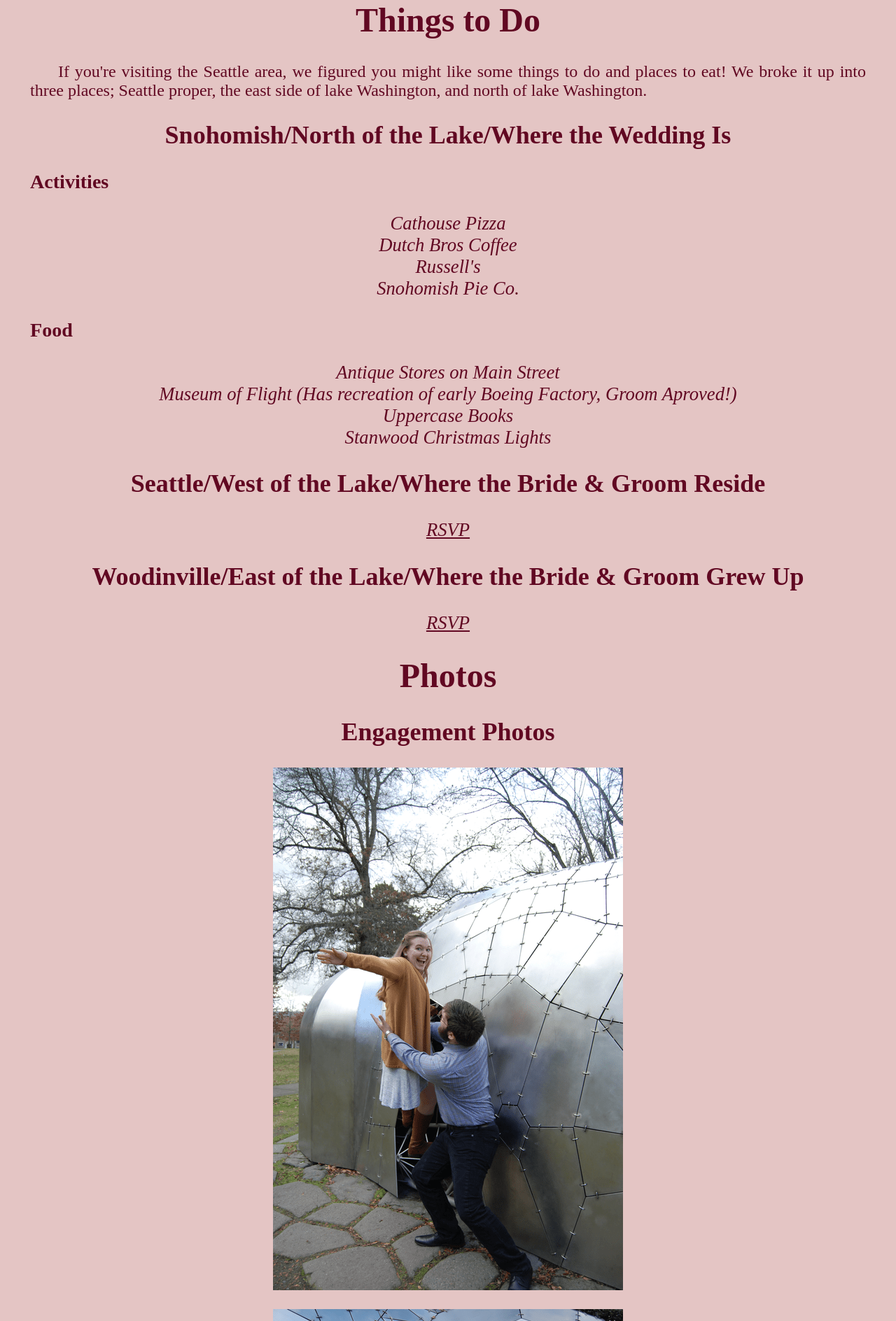
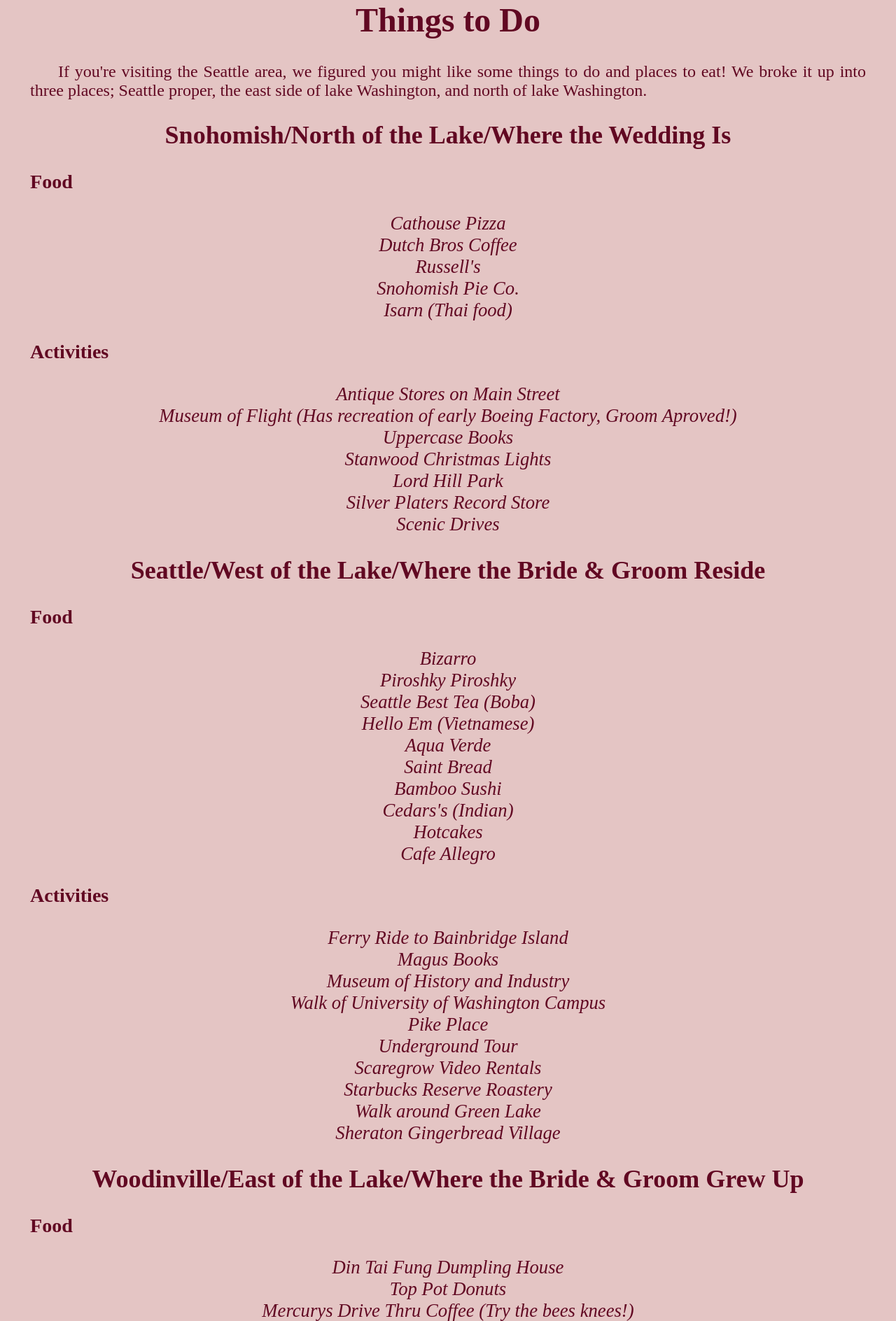
Before and after one commit to Leviticoos/leviticusrhoden, a PHP site: page /wedding.php in a window 1280 px wide. Shown: the part 3064-4952 px from the top of the page at 70% size. Run offline with PHP 8.4, Linux system fonts and the light colour scheme.

Commit message:
Finished things-to-do list

```diff
--- a/wedding.php
+++ b/wedding.php
@@ -81,33 +81,74 @@ Things to Do
 <h2>
   Snohomish/North of the Lake/Where the Wedding Is
 </h2>
-<h3>Activities</h3>
+<h3>Food</h3>
 <dl>
 <dt style="font-size: 20pt;"><address>Cathouse Pizza</address></dt>
 <dt style="font-size: 20pt;"><address>Dutch Bros Coffee</address></dt>
 <dt style="font-size: 20pt;"><address>Russell's</address></dt>
 <dt style="font-size: 20pt;"><address>Snohomish Pie Co.</address></dt>
+<dt style="font-size: 20pt;"><address>Isarn (Thai food)</address></dt>
 </dl>
-<h3>Food</h3>
+<h3>Activities</h3>
 <dt style="font-size: 20pt;"><address>Antique Stores on Main Street</address></dt>
 <dt style="font-size: 20pt;"><address>Museum of Flight (Has recreation of early Boeing Factory, Groom Aproved!)</address></dt>
 <dt style="font-size: 20pt;"><address>Uppercase Books</address></dt>
 <dt style="font-size: 20pt;"><address>Stanwood Christmas Lights</address></dt>
+<dt style="font-size: 20pt;"><address>Lord Hill Park</address></dt>
+<dt style="font-size: 20pt;"><address>Silver Platers Record Store</address></dt>
+<dt style="font-size: 20pt;"><address>Scenic Drives</address></dt>
 </dl>
 
 <h2>
   Seattle/West of the Lake/Where the Bride & Groom Reside
 </h2>
 <dl>
-<dt style="font-size: 20pt;"><address><a href="#rsvp">RSVP</a></address></dt>
+<h3>Food</h3>
+<dt style="font-size: 20pt;"><address>Bizarro</address></dt>
+<dt style="font-size: 20pt;"><address>Piroshky Piroshky</address></dt>
+<dt style="font-size: 20pt;"><address>Seattle Best Tea (Boba)</address></dt>
+<dt style="font-size: 20pt;"><address>Hello Em (Vietnamese)</address></dt>
+<dt style="font-size: 20pt;"><address>Aqua Verde</address></dt>
+<dt style="font-size: 20pt;"><address>Saint Bread</address></dt>
+<dt style="font-size: 20pt;"><address>Bamboo Sushi</address></dt>
+<dt style="font-size: 20pt;"><address>Cedars's (Indian)</address></dt>
+<dt style="font-size: 20pt;"><address>Hotcakes</address></dt>
+<dt style="font-size: 20pt;"><address>Cafe Allegro</address></dt>
+</dl>
+<dl>
+<h3>Activities</h3>
+<dt style="font-size: 20pt;"><address>Ferry Ride to Bainbridge Island</address></dt>
+<dt style="font-size: 20pt;"><address>Magus Books</address></dt>
+<dt style="font-size: 20pt;"><address>Museum of History and Industry</address></dt>
+<dt style="font-size: 20pt;"><address>Walk of University of Washington Campus</address></dt>
+<dt style="font-size: 20pt;"><address>Pike Place</address></dt>
+<dt style="font-size: 20pt;"><address>Underground Tour</address></dt>
+<dt style="font-size: 20pt;"><address>Scaregrow Video Rentals</address></dt>
+<dt style="font-size: 20pt;"><address>Starbucks Reserve Roastery</address></dt>
+<dt style="font-size: 20pt;"><address>Walk around Green Lake</address></dt>
+<dt style="font-size: 20pt;"><address>Sheraton Gingerbread Village</address></dt>
 </dl>
 
 <h2>
   Woodinville/East of the Lake/Where the Bride & Groom Grew Up
 </h2>
+<h3>Food</h3>
 <dl>
-<dt style="font-size: 20pt;"><address><a href="#rsvp">RSVP</a></address></dt>
+<dt style="font-size: 20pt;"><address>Din Tai Fung Dumpling House</address></dt>
+<dt style="font-size: 20pt;"><address>Top Pot Donuts</address></dt>
+<dt style="font-size: 20pt;"><address>Mercurys Drive Thru Coffee (Try the bees knees!)</address></dt>
+<dt style="font-size: 20pt;"><address>Dough Zone (Dumplings)</address></dt>
+<dt style="font-size: 20pt;"><address>Anthony's</address></dt>
+<dt style="font-size: 20pt;"><address>Mod Pizza</address></dt>
+<dt style="font-size: 20pt;"><address>Hillcrest Bakery (They made the cake!)</address></dt>
 </dl>
+<h3>Acctivities</h3>
+<dl>
+<dt style="font-size: 20pt;"><address>Hiking, although mountains will be snowy</address></dt>
+<dt style="font-size: 20pt;"><address>Walk the Burke Gillman Trail</address></dt>
+<dt style="font-size: 20pt;"><address>Woodinville Wine District</address></dt>
+</dl>
+<br><br>
 
 <h1 id="photos">
 Photos
```
